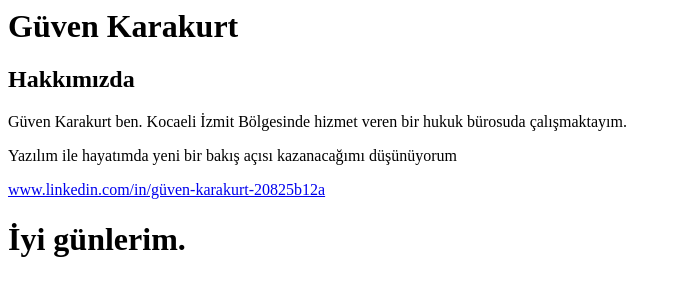
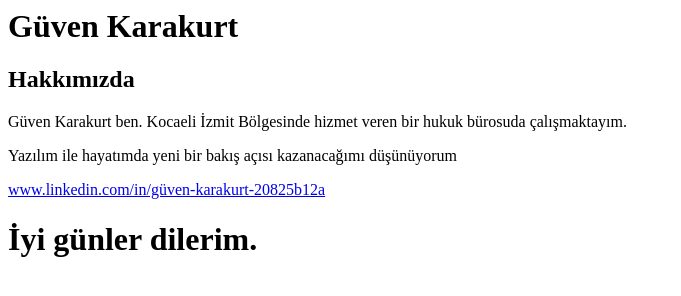
Before and after one commit to farkedenler/deneme-1, a plain HTML site: page rota hukuk/index.html in a window 1280 px wide. Shown: the whole page, without its empty margins (0-681 px from the left). Drawn offline with Linux system fonts and the light colour scheme.

Commit message:
Update index.html

```diff
--- a/rota hukuk/index.html
+++ b/rota hukuk/index.html
@@ -5,5 +5,5 @@
 <p>Yazılım ile hayatımda yeni bir bakış açısı kazanacağımı düşünüyorum</p>
 <!-- linkedin vs. hesaplarımı ekleyebilirim -->
 <a href="URL">www.linkedin.com/in/güven-karakurt-20825b12a</a>
-<h1>İyi günlerim.</h1>
+<h1>İyi günler dilerim.</h1>
 <!-- deneme-->
```
